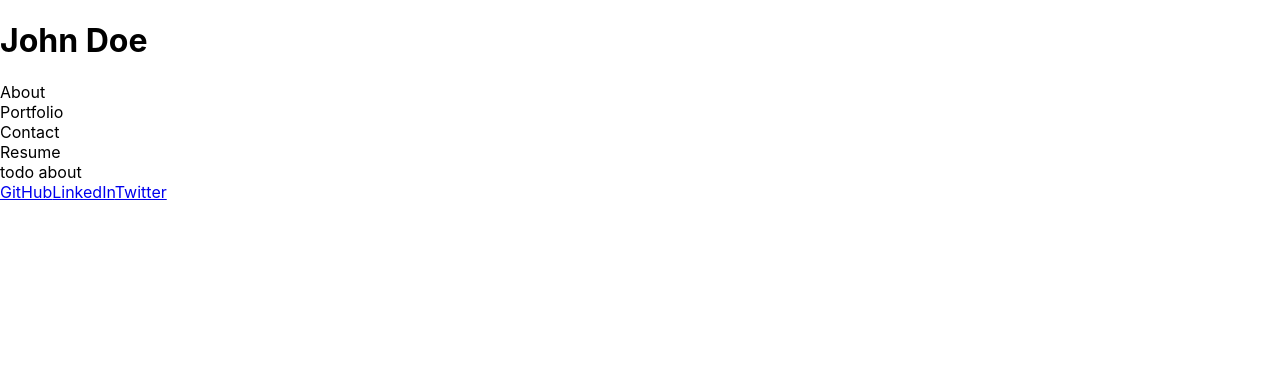
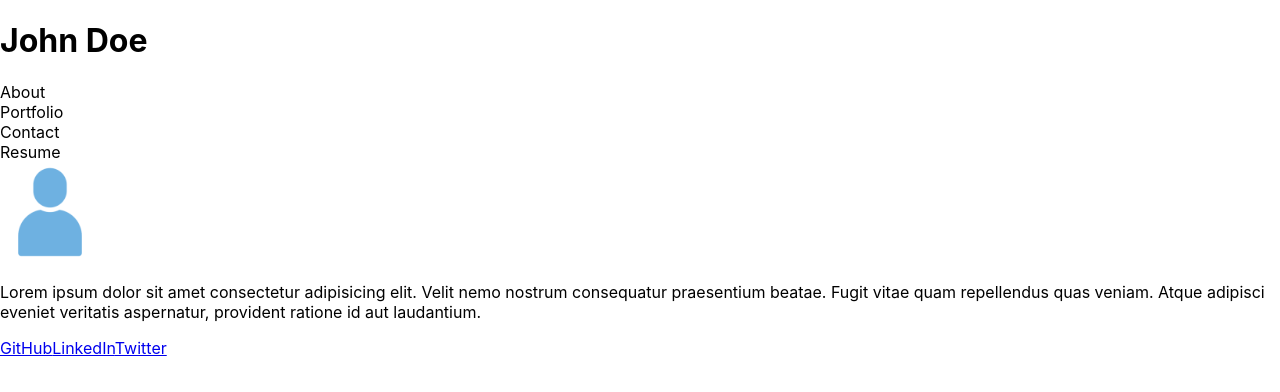
Before and after one commit to rrrbbbsss/React-Portfolio, a React (Create React App) app: page / in a window 1280 px wide. Shown: the top 392 px of the page. Built offline with nearby package versions, Linux system fonts and the light colour scheme.

Commit message:
about section

```diff
--- a/src/App.js
+++ b/src/App.js
@@ -22,7 +22,9 @@ function App() {
         setCurrentSection={setCurrentSection}
       />
       <main className="bg-slate-700 text-white flex-grow">
-        {React.createElement(currentSection.comp, {})}
+        <section className="p-4">
+          {React.createElement(currentSection.comp, {})}
+        </section>
       </main>
       <Footer />
     </div>
--- a/src/components/About/index.js
+++ b/src/components/About/index.js
@@ -1,7 +1,18 @@
 import React from "react";
+import avatar from "../../assets/avatar.png";
 
 function About() {
-  return <section>todo about</section>;
+  return (
+    <div className="flex flex-col justify-center items-center">
+      <img src={avatar} alt="avatar" width="100px" />
+      <p className="m-auto max-w-md">
+        Lorem ipsum dolor sit amet consectetur adipisicing elit. Velit nemo
+        nostrum consequatur praesentium beatae. Fugit vitae quam repellendus
+        quas veniam. Atque adipisci eveniet veritatis aspernatur, provident
+        ratione id aut laudantium.
+      </p>
+    </div>
+  );
 }
 
 export default About;
```
Also changed, not shown: src/assets/avatar.png (added).
